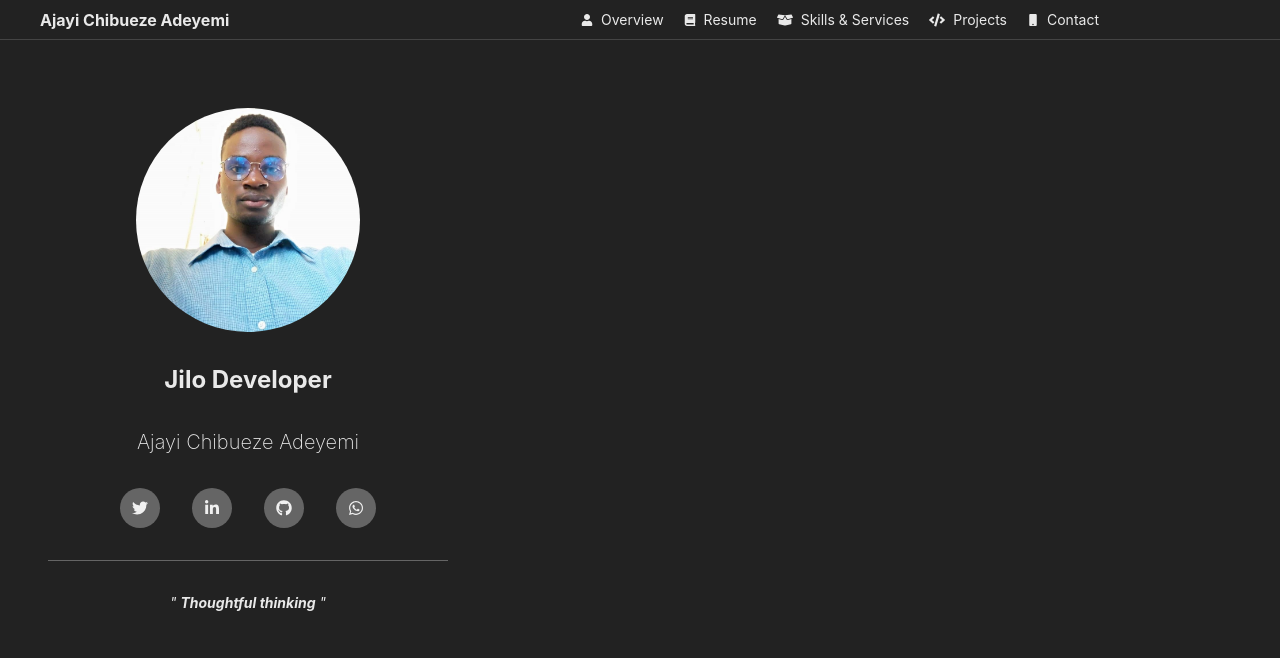
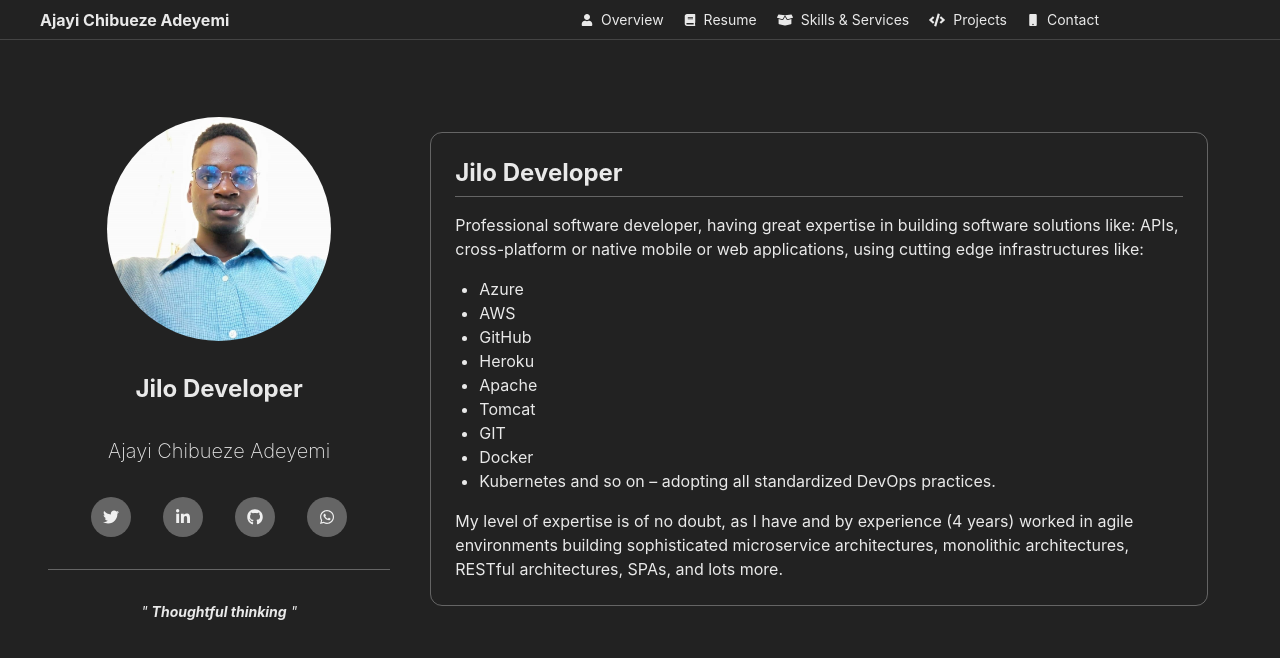
Before and after one commit to Chibueze-Adeyemi-Ajayi/REACT_portfolio, a React (Create React App) app: page / in a window 1280 px wide. Shown: the top 658 px of the page. Built offline with nearby package versions, Linux system fonts and the light colour scheme.

Commit message:
My portfolio

```diff
--- a/src/components/overview.js
+++ b/src/components/overview.js
@@ -4,7 +4,7 @@ const Overview = () => {
     return (
         <section className="w-full h-full flex flex-row space-x-4 p-12 mt-[60px]">
             {/* left tab */}
-            <section className="lg:w-[400px] md:w-[300px] h-fit my-auto flex flex-col space-y-8">
+            <section className="lg:w-[500px] md:w-[400px] h-fit my-auto flex flex-col space-y-8">
                 <img className="w-56 h-56 mx-auto rounded-full" src={jilo_dev}></img>
                 <font className="text-2xl mx-auto text-white/90 font-bold">Jilo Developer</font>
                 <font className="mx-auto text-white/90 text-xl font-extralight">Ajayi Chibueze Adeyemi</font>
@@ -34,6 +34,29 @@ const Overview = () => {
                 <quote className="text-white/90 italic text-sm text-center">" <b>Thoughtful thinking</b> "</quote>
             </section>
             {/* right tab */}
+            <section className="w-full p-6 h-full flex">
+                <div className="w-full h-fit flex flex-col space-y-4 p-6 rounded-xl border border-white/30">
+                    <h1 className="w-full h-10 text-2xl text-white/90 font-bold border-b border-white/30">Jilo Developer</h1>
+                    <font className="text-white/90">Professional software developer, having great expertise in building software solutions like: APIs,
+                        cross-platform or native mobile or web applications, using cutting edge infrastructures like:
+                    </font>
+                    <ul className="text-white/90 list-disc px-6">
+                        <li>Azure</li>
+                        <li>AWS</li>
+                        <li>GitHub</li>
+                        <li>Heroku</li>
+                        <li>Apache</li>
+                        <li>Tomcat</li>
+                        <li>GIT</li>
+                        <li>Docker</li>
+                        <li>Kubernetes and so on – adopting all standardized DevOps practices.</li>
+                    </ul>
+                    <font className="text-white/90">
+                        My level of expertise is of no doubt, as I have and by experience (4 years) worked in agile environments building sophisticated microservice architectures,
+                        monolithic architectures, RESTful architectures, SPAs, and lots more.
+                    </font>
+                </div>
+            </section>
         </section>
     )
 }
```
